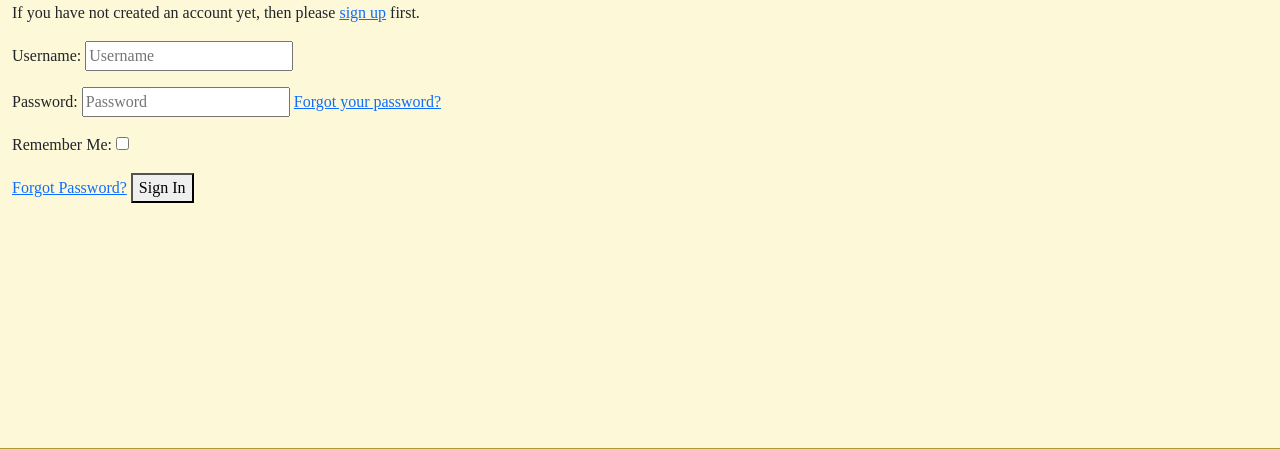
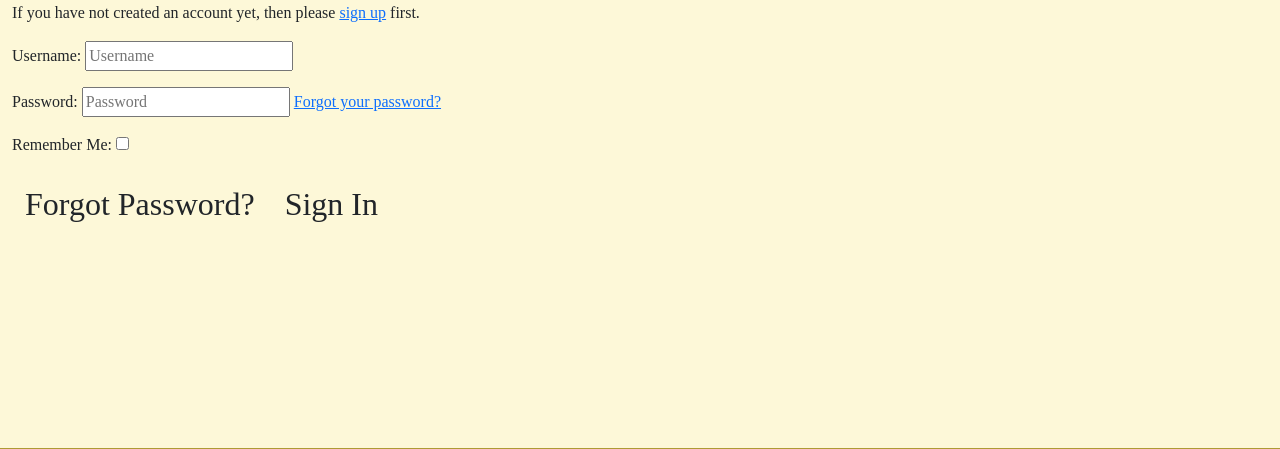
Before and after one commit to ewradcliffe/restaurant-booking-system, a Django app: page /accounts/login/ in a window 1280 px wide. Shown: the part 205-654 px from the top of the page. Run offline with Django 4.2, Linux system fonts and the light colour scheme; some libraries are stand-ins or nearby versions; some web fonts are replaced.

Commit message:
Style sign up pages.

```diff
--- a/static/css/style.css
+++ b/static/css/style.css
@@ -117,6 +117,18 @@ body {
     font-size: 200%;
 }
 
+/* Signup, sign in and sign out pages */
+.validation-button {
+    font-size: 200%;
+}
+
+.validation-button:hover {
+    color: rgb(255, 246, 190);
+}
+
+
+
+
 /* footer */
 .footer {
     background-color: rgb(173, 155, 52);
--- a/templates/account/login.html
+++ b/templates/account/login.html
@@ -34,7 +34,7 @@
 
       {% else %}
       <p>{% blocktrans %}If you have not created an account yet, then please
-        <a href="{{ signup_url }}">sign up</a> first.{% endblocktrans %}
+        <a href="{{ signup_url }} ">sign up</a> first.{% endblocktrans %}
       </p>
       {% endif %}
 
@@ -44,8 +44,8 @@
         {% if redirect_field_value %}
         <input type="hidden" name="{{ redirect_field_name }}" value="{{ redirect_field_value }}" />
         {% endif %}
-        <a class="button secondaryAction" href="{% url 'account_reset_password' %}">{% trans "Forgot Password?" %}</a>
-        <button class="primaryAction" type="submit">{% trans "Sign In" %}</button>
+        <a class="btn validation-button" href="{% url 'account_reset_password' %}">{% trans "Forgot Password?" %}</a>
+        <button class="btn validation-button" type="submit">{% trans "Sign In" %}</button>
       </form>
     </div>
   </div>
--- a/templates/account/logout.html
+++ b/templates/account/logout.html
@@ -17,7 +17,7 @@
         {% if redirect_field_value %}
         <input type="hidden" name="{{ redirect_field_name }}" value="{{ redirect_field_value }}" />
         {% endif %}
-        <button type="submit">{% trans 'Sign Out' %}</button>
+        <button type="submit" class="btn validation-button">{% trans 'Sign Out' %}</button>
       </form>
     </div>
   </div>
--- a/templates/account/signup.html
+++ b/templates/account/signup.html
@@ -19,7 +19,7 @@
         {% if redirect_field_value %}
         <input type="hidden" name="{{ redirect_field_name }}" value="{{ redirect_field_value }}" />
         {% endif %}
-        <button type="submit">{% trans "Sign Up" %} &raquo;</button>
+        <button type="submit" class="btn validation-button">{% trans "Sign Up" %}</button>
       </form>
     </div>
   </div>
```
